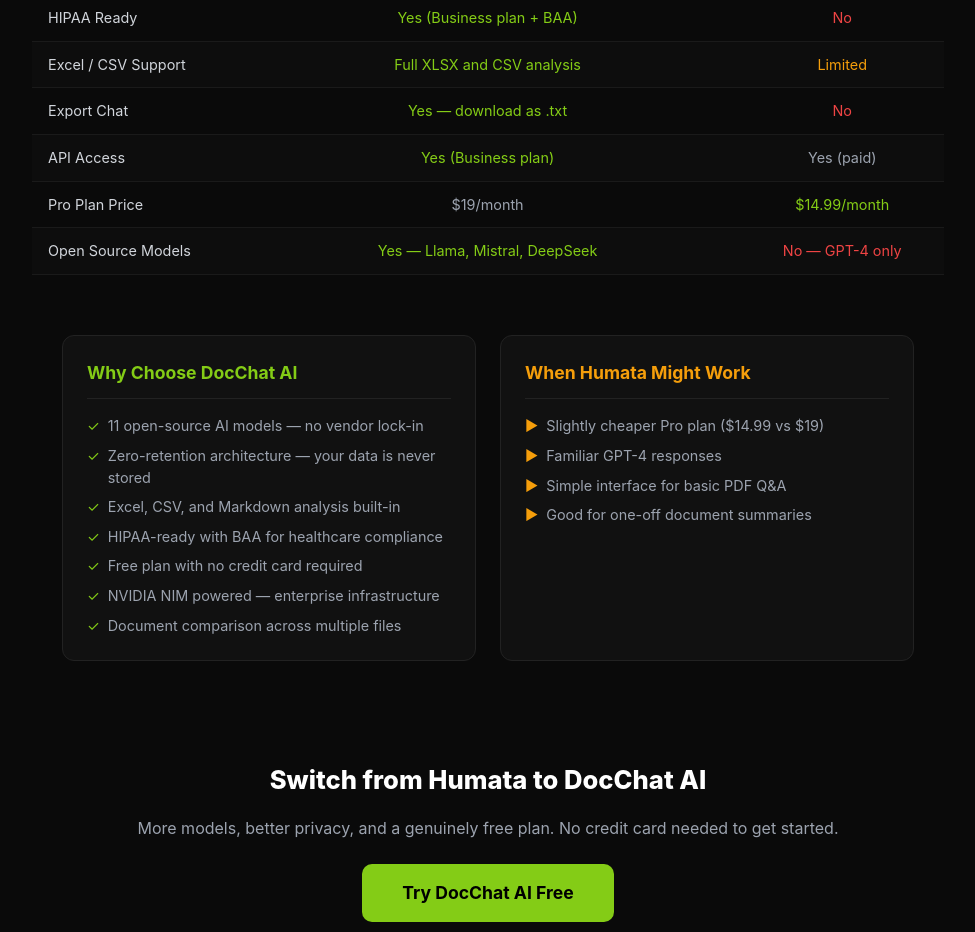
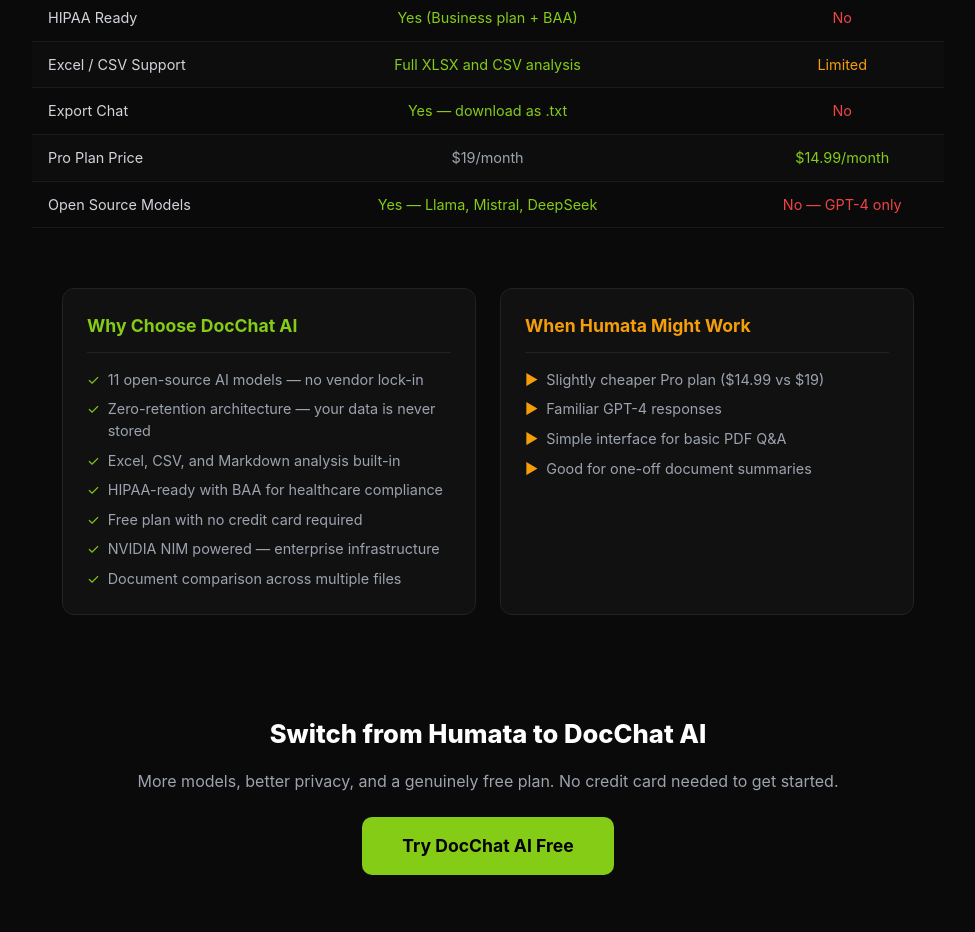
Before and after one commit to justin280/docchat-saas, a Next.js app: page /compare/humata-vs-docchat in a window 1280 px wide. Shown: the part 960-1892 px from the top of the page, without its empty margins (152-1127 px from the left). Built offline with nearby package versions, Linux system fonts and the light colour scheme.

Commit message:
Step 6b: Remove pricing rows from humata compare page

```diff
--- a/app/(pages)/compare/humata-vs-docchat/page.js
+++ b/app/(pages)/compare/humata-vs-docchat/page.js
@@ -44,7 +44,6 @@ export default function HumatavsDocChatPage() {
     ['HIPAA Ready', 'Yes (Business plan + BAA)', 'No', '#84cc16', '#ef4444'],
     ['Excel / CSV Support', 'Full XLSX and CSV analysis', 'Limited', '#84cc16', '#f59e0b'],
     ['Export Chat', 'Yes — download as .txt', 'No', '#84cc16', '#ef4444'],
-    ['API Access', 'Yes (Business plan)', 'Yes (paid)', '#84cc16', '#9ca3af'],
     ['Pro Plan Price', '\$19/month', '\$14.99/month', '#9ca3af', '#84cc16'],
     ['Open Source Models', 'Yes — Llama, Mistral, DeepSeek', 'No — GPT-4 only', '#84cc16', '#ef4444'],
   ];
```
